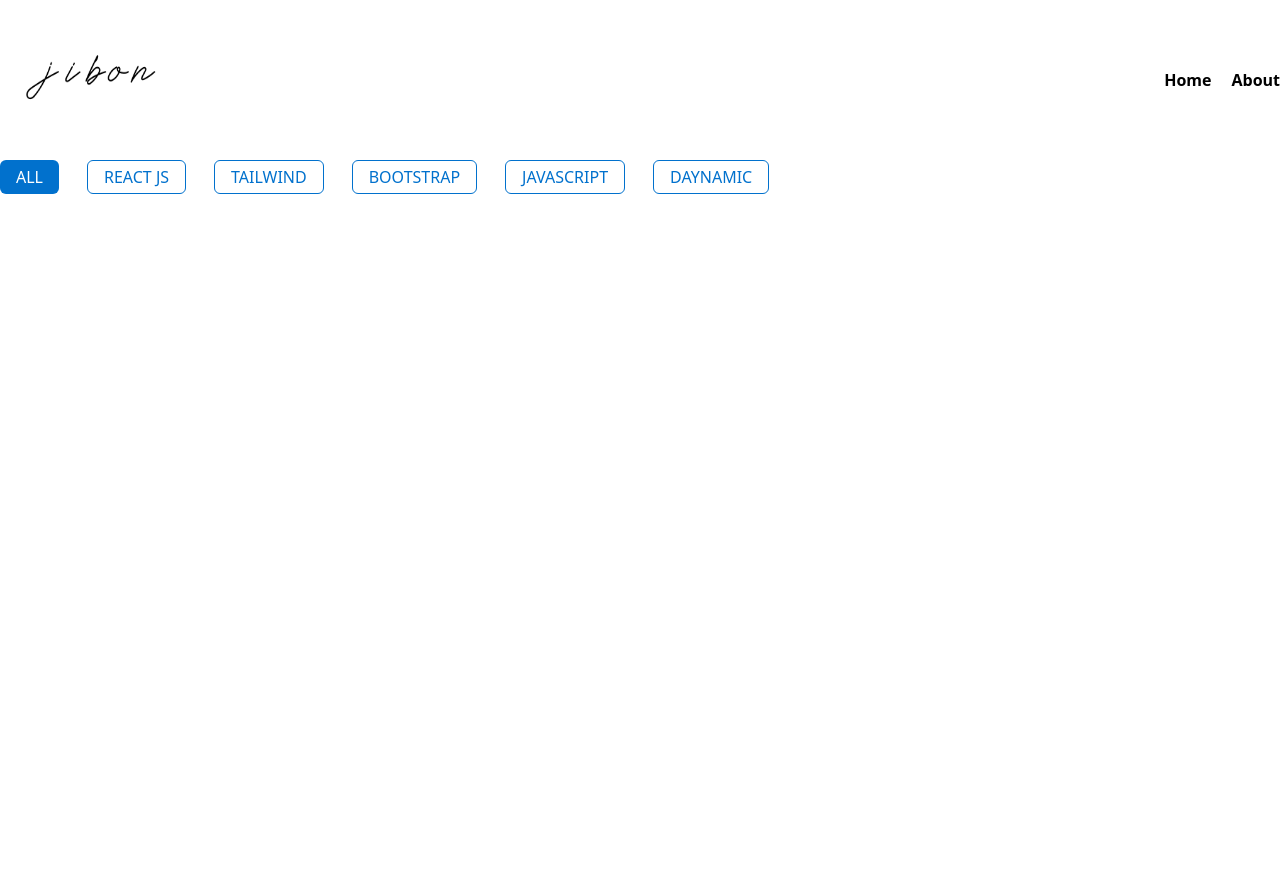
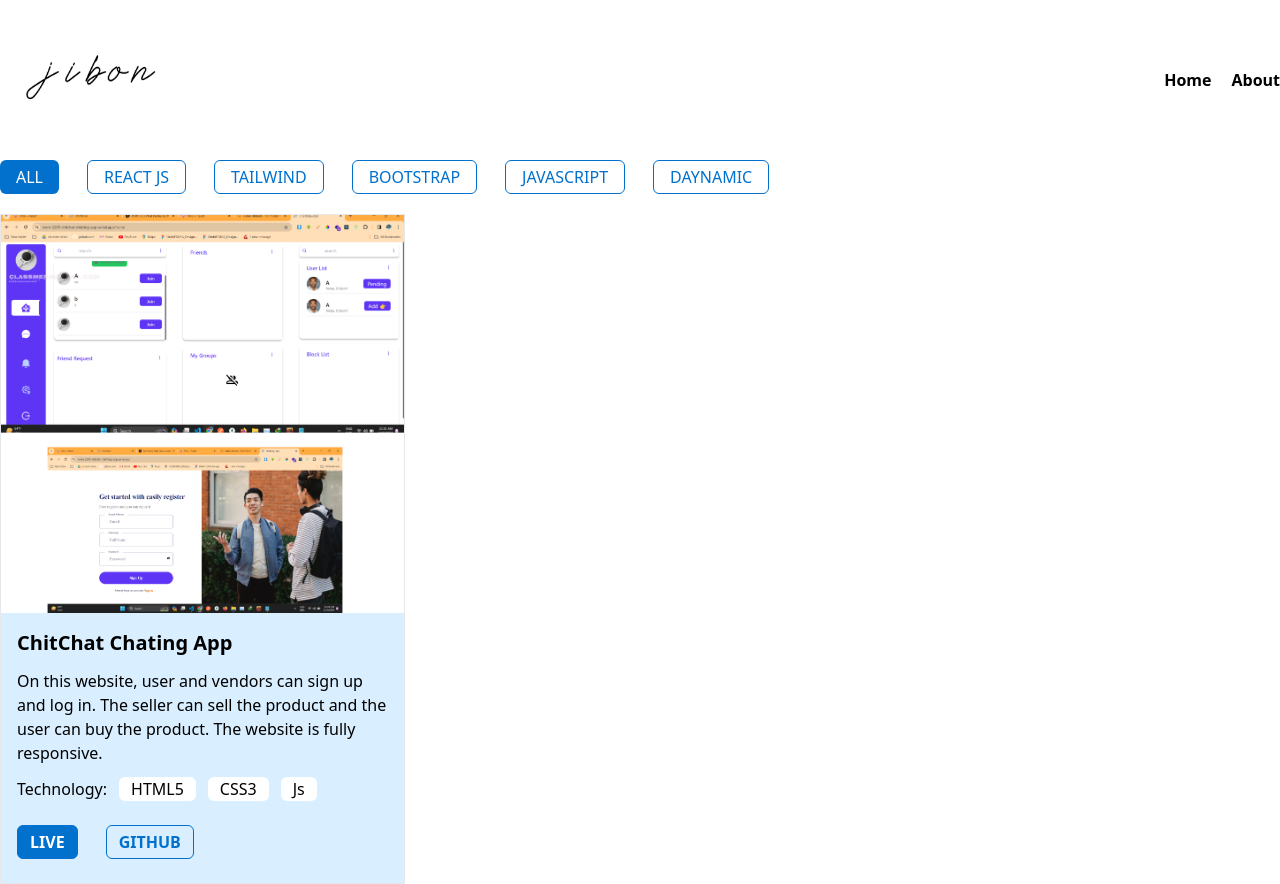
Before and after one commit to jibonrahaman/Jibon-just, a React (Vite) app: page /project in a window 1280 px wide. Before the commit the page ends 800 px from the top, so only its background shows below. Built offline with nearby package versions, Linux system fonts and the light colour scheme.

Commit message:
design card

```diff
--- a/src/Components/Project.jsx
+++ b/src/Components/Project.jsx
@@ -1,6 +1,6 @@
 import MixiButton from "../Common/MixiButton"
 import Navbar from "./Navbar"
-
+import p1 from '../../public/images/p1.png'
 function Project() {
 
     return (
@@ -15,7 +15,26 @@ function Project() {
                 <MixiButton text="JAVASCRIPT" />
                 <MixiButton text="DAYNAMIC" />
             </div>
-        </section>
+
+            <div className=" mt-5 w-full h-[450px] grid grid-cols-3 gap-x-8 ">
+              <div className="border h-full">
+                <img src={p1} alt="" />
+            <div className=" bg-[#d9eeff] px-4 pt-4 pb-6">
+           <h2 className=" text-xl font-semibold">ChitChat Chating App</h2>
+           <p className=" mt-3">On this website, user and vendors can sign up and log in. The seller can sell the product and the user can buy the product. The website is fully responsive.</p>
+           <p className=" items-center mt-3">Technology:
+            <button className="px-3  cursor-pointer bg-white text-black ml-3 rounded-md">HTML5</button>
+            <button className="px-3  cursor-pointer bg-white text-black ml-3 rounded-md">CSS3</button>
+            <button className="px-3  cursor-pointer bg-white text-black ml-3 rounded-md">Js</button>
+            </p>
+            <div className=" flex gap-x-7 mt-6">
+            <button className=" px-3 py-1 bg-[#0171cd] rounded-md text-white border border-[#0171cd] hover:bg-transparent duration-300 hover:text-[#0171cd] font-semibold">LIVE</button>
+            <button className=" px-3 py-1 hover:bg-[#0171cd] rounded-md hover:text-white border border-[#0171cd] bg-transparent duration-300 text-[#0171cd]  font-semibold">GITHUB</button>
+         </div>
+           </div>
+              </div>
+               </div>
+                 </section>
     )
 }
 
```
